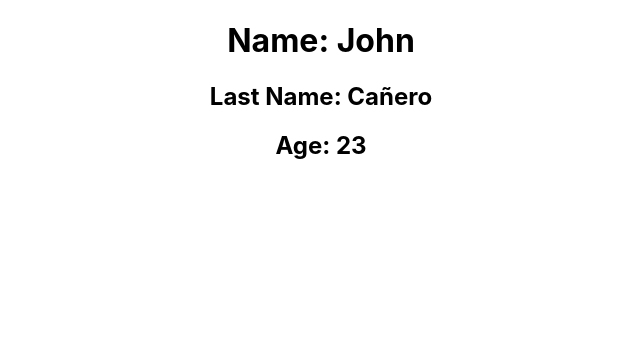
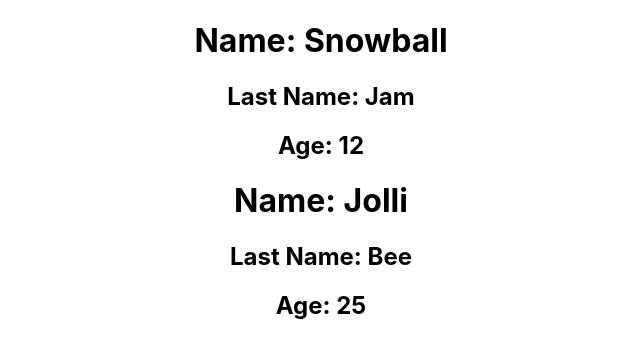
Before and after one commit to johncanero/react-js-2022, a React (Create React App) app: page / in a window 1280 px wide. Shown: the top 358 px of the page, without its empty margins (319-959 px from the left). Built offline with nearby package versions, Linux system fonts and the light colour scheme.

Commit message:
Specific Names using Props to Modify

```diff
--- a/src/App.js
+++ b/src/App.js
@@ -1,12 +1,12 @@
 import './App.css';
 
 // COMPONENT
-const Person = () => {
+const Person = (props) => {
   return (
     <>
-      <h1>Name: John</h1>
-      <h2>Last Name: Cañero</h2>
-      <h2>Age: 23</h2>
+      <h1>Name: {props.name}</h1>
+      <h2>Last Name: {props.lastName}</h2>
+      <h2>Age: {props.age}</h2>
     </>
   )
 }
@@ -18,7 +18,16 @@
 
   return (
     <div className="App">
-      <Person />
+        <Person
+        name={"Snowball"}
+        lastName={"Jam"}
+        age={12}
+      />
+        <Person
+        name={"Jolli"}
+        lastName={"Bee"}
+        age={25}
+       />
     </div>
   );
 }
```
